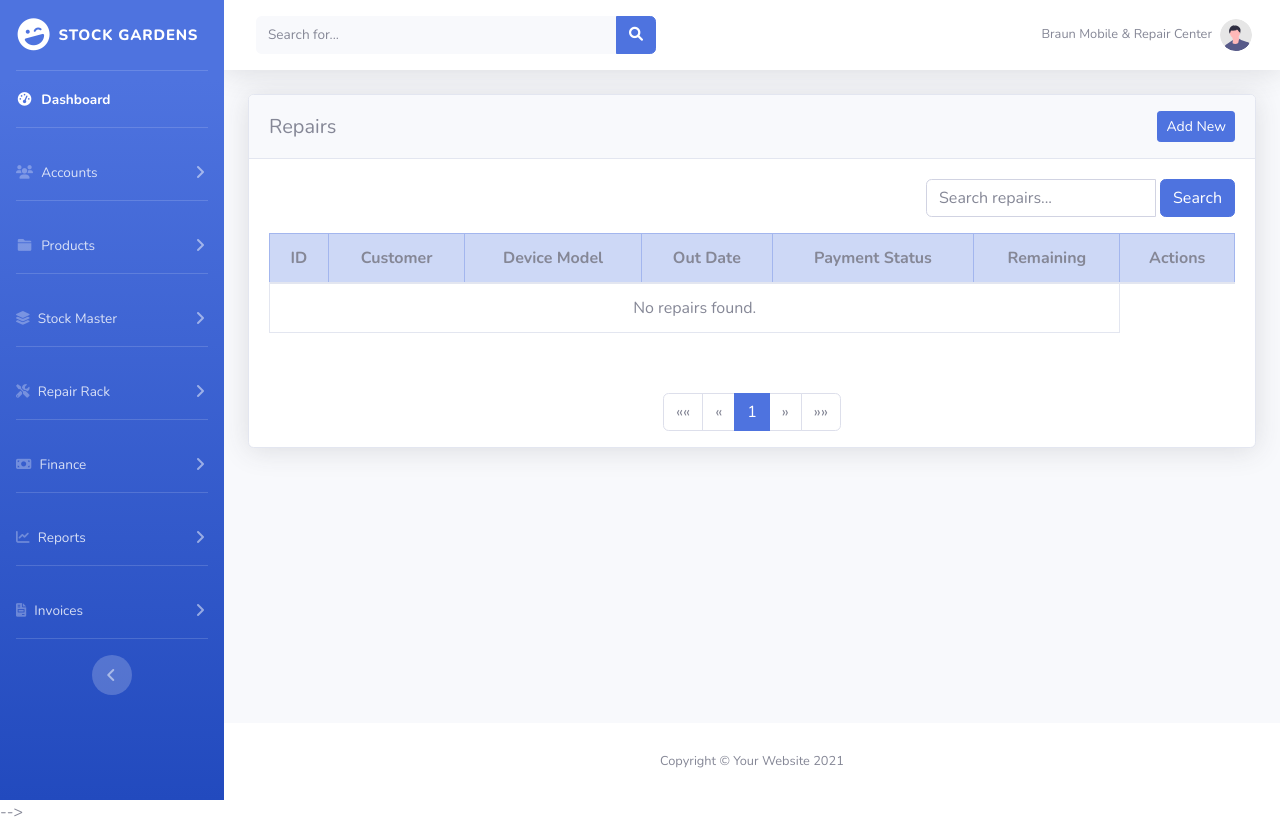
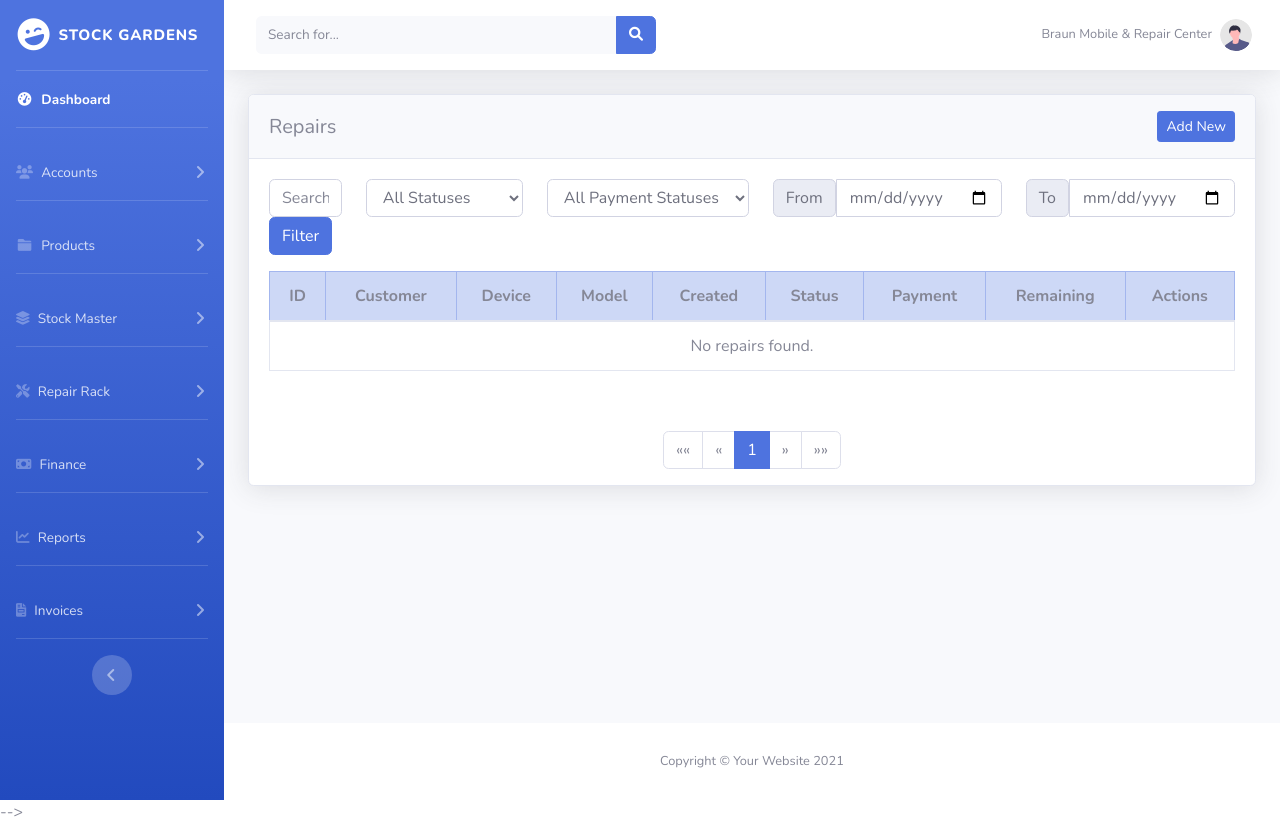
Before and after one commit to shyam-su/StockGarden, a Django app: page /repair/ in a window 1280 px wide. Run offline with Django 5.2, Linux system fonts and the light colour scheme; the visitor is signed in with stand-in values (Sample User, id 1); data that the repository does not hold is empty; some libraries are stand-ins or nearby versions.

Commit message:
filter aaded for repair

```diff
--- a/StockGarden/templates/repair.html
+++ b/StockGarden/templates/repair.html
@@ -10,11 +10,57 @@
                     <a href="{% url 'repair_create' %}" class="btn btn-primary btn-sm">Add New</a>
                 </div>
                 <div class="card-body">
+                    <!-- Search and Filter Form -->
+                    <form method="get" class="mb-3">
+                        <div class="row gx-3 align-items-center">
+                            <!-- Search Field -->
+                            <div class="col">
+                                <input type="text" name="q" class="form-control" placeholder="Search repairs..." value="{{ query }}">
+                            </div>
 
-                    <form method="get" action="{% url 'repair' %}" class="mb-3 d-flex justify-content-end">
-                        <div class="input-group w-auto">
-                            <input type="text" name="q" class="form-control" placeholder="Search repairs..." value="{{ query }}">
-                            <button type="submit" class="btn btn-primary ml-1">Search</button>
+                            <!-- Status Filter -->
+                            <div class="col-auto">
+                                <select name="status" class="form-control">
+                                    <option value="">All Statuses</option>
+                                    {% for value, label in status_choices %}
+                                        <option value="{{ value }}" {% if status_filter == value %}selected{% endif %}>{{ label }}</option>
+                                    {% endfor %}
+                                </select>
+                            </div>
+
+                                <!-- Payment Status Filter -->
+                                <div class="col-auto">
+                                    <select name="payment_status" class="form-control">
+                                        <option value="">All Payment Statuses</option>
+                                        {% for value, label in payment_status_choices %}
+                                            <option value="{{ value }}" {% if payment_status_filter == value %}selected{% endif %}>{{ label }}</option>
+                                        {% endfor %}
+                                    </select>
+                                </div>
+
+                            <!-- From Date -->
+                            <div class="col-auto">
+                                <div class="input-group">
+                                    <span class="input-group-text">From</span>
+                                    <input type="date" name="start_date" class="form-control" value="{{ start_date }}">
+                                </div>
+                            </div>
+
+                            <!-- To Date -->
+                            <div class="col-auto">
+                                <div class="input-group">
+                                    <span class="input-group-text">To</span>
+                                    <input type="date" name="end_date" class="form-control" value="{{ end_date }}">
+                                </div>
+                            </div>
+
+
+
+                            <!-- Filter Button -->
+                            <div class="col-auto">
+                                <button type="submit" class="btn btn-primary w-100">Filter</button>
+                            </div>
+
                         </div>
                     </form>
 
@@ -24,9 +70,11 @@
                                 <tr>
                                     <th>ID</th>
                                     <th>Customer</th>
-                                    <th>Device Model</th>
-                                    <th>Out Date</th>
-                                    <th>Payment Status</th>
+                                    <th>Device</th>
+                                    <th>Model</th>
+                                    <th>Created</th>
+                                    <th>Status</th>
+                                    <th>Payment</th>
                                     <th>Remaining</th>
                                     <th>Actions</th>
                                 </tr>
@@ -36,8 +84,10 @@
                                 <tr>
                                     <td>{{ forloop.counter }}</td>
                                     <td>{{ repair.user.full_name|default:"N/A" }}</td>
+                                    <td>{{ repair.product_name|default:"N/A" }}</td>
                                     <td>{{ repair.device_model|default:"N/A" }}</td>
-                                    <td>{{ repair.out_date|date:"M d, Y"|default:"N/A" }}</td>
+                                    <td>{{ repair.created_at|date:"M d, Y" }}</td>
+                                    <td>{{ repair.get_status_display }}</td>
                                     <td>{{ repair.get_payment_status_display }}</td>
                                     <td>{{ repair.remaining_amount|default:"0.00" }}</td>
                                     <td class="text-center">
@@ -47,29 +97,38 @@
                                 </tr>
                                 {% empty %}
                                 <tr>
-                                    <td colspan="6" class="text-center">No repairs found.</td>
+                                    <td colspan="9" class="text-center">No repairs found.</td>
                                 </tr>
                                 {% endfor %}
                             </tbody>
                         </table>
                     </div>
                 </div>
-                <!-- Pagination -->
+
+                <!-- Updated Pagination matching products template -->
                 <nav class="mt-4">
                     <ul class="pagination justify-content-center">
                         {% if repair.has_previous %}
                         <li class="page-item">
-                            <a class="page-link" href="?page=1" aria-label="First">&laquo;&laquo;</a>
+                            <a class="page-link" href="?page=1{% if query %}&q={{ query }}{% endif %}{% if status_filter %}&status={{ status_filter }}{% endif %}{% if start_date %}&start_date={{ start_date }}{% endif %}{% if end_date %}&end_date={{ end_date }}{% endif %}" aria-label="First">
+                                <span aria-hidden="true">&laquo;&laquo;</span>
+                            </a>
                         </li>
                         <li class="page-item">
-                            <a class="page-link" href="?page={{ repair.previous_page_number }}" aria-label="Previous">&laquo;</a>
+                            <a class="page-link" href="?page={{ repair.previous_page_number }}{% if query %}&q={{ query }}{% endif %}{% if status_filter %}&status={{ status_filter }}{% endif %}{% if start_date %}&start_date={{ start_date }}{% endif %}{% if end_date %}&end_date={{ end_date }}{% endif %}" aria-label="Previous">
+                                <span aria-hidden="true">&laquo;</span>
+                            </a>
                         </li>
                         {% else %}
                         <li class="page-item disabled">
-                            <a class="page-link" href="#" aria-label="First">&laquo;&laquo;</a>
+                            <a class="page-link" href="#" aria-label="First">
+                                <span aria-hidden="true">&laquo;&laquo;</span>
+                            </a>
                         </li>
                         <li class="page-item disabled">
-                            <a class="page-link" href="#" aria-label="Previous">&laquo;</a>
+                            <a class="page-link" href="#" aria-label="Previous">
+                                <span aria-hidden="true">&laquo;</span>
+                            </a>
                         </li>
                         {% endif %}
 
@@ -77,23 +136,31 @@
                             {% if repair.number == num %}
                             <li class="page-item active"><a class="page-link" href="#">{{ num }}</a></li>
                             {% else %}
-                            <li class="page-item"><a class="page-link" href="?page={{ num }}">{{ num }}</a></li>
+                            <li class="page-item"><a class="page-link" href="?page={{ num }}{% if query %}&q={{ query }}{% endif %}{% if status_filter %}&status={{ status_filter }}{% endif %}{% if start_date %}&start_date={{ start_date }}{% endif %}{% if end_date %}&end_date={{ end_date }}{% endif %}">{{ num }}</a></li>
                             {% endif %}
                         {% endfor %}
 
                         {% if repair.has_next %}
                         <li class="page-item">
-                            <a class="page-link" href="?page={{ repair.next_page_number }}" aria-label="Next">&raquo;</a>
+                            <a class="page-link" href="?page={{ repair.next_page_number }}{% if query %}&q={{ query }}{% endif %}{% if status_filter %}&status={{ status_filter }}{% endif %}{% if start_date %}&start_date={{ start_date }}{% endif %}{% if end_date %}&end_date={{ end_date }}{% endif %}" aria-label="Next">
+                                <span aria-hidden="true">&raquo;</span>
+                            </a>
                         </li>
                         <li class="page-item">
-                            <a class="page-link" href="?page={{ repair.paginator.num_pages }}" aria-label="Last">&raquo;&raquo;</a>
+                            <a class="page-link" href="?page={{ repair.paginator.num_pages }}{% if query %}&q={{ query }}{% endif %}{% if status_filter %}&status={{ status_filter }}{% endif %}{% if start_date %}&start_date={{ start_date }}{% endif %}{% if end_date %}&end_date={{ end_date }}{% endif %}" aria-label="Last">
+                                <span aria-hidden="true">&raquo;&raquo;</span>
+                            </a>
                         </li>
                         {% else %}
                         <li class="page-item disabled">
-                            <a class="page-link" href="#" aria-label="Next">&raquo;</a>
+                            <a class="page-link" href="#" aria-label="Next">
+                                <span aria-hidden="true">&raquo;</span>
+                            </a>
                         </li>
                         <li class="page-item disabled">
-                            <a class="page-link" href="#" aria-label="Last">&raquo;&raquo;</a>
+                            <a class="page-link" href="#" aria-label="Last">
+                                <span aria-hidden="true">&raquo;&raquo;</span>
+                            </a>
                         </li>
                         {% endif %}
                     </ul>
--- a/StockGarden/templates/sales.html
+++ b/StockGarden/templates/sales.html
@@ -83,10 +83,10 @@
                                     <td>{{ sale.due_date|date:"M d, Y"|default:"-" }}</td>
                                     <td class="text-center">
                                         <a href="{% url 'sales_update' pk=sale.id %}" class="btn btn-sm btn-success me-1">
-                                            <i class="fas fa-edit"></i>
+                                            Update
                                         </a>
                                         <a href="{% url 'sales_delete' pk=sale.id %}" class="btn btn-sm btn-danger">
-                                            <i class="fas fa-trash"></i>
+                                            Delete
                                         </a>
                                     </td>
                                 </tr>
--- a/StockGarden/views.py
+++ b/StockGarden/views.py
@@ -609,21 +609,50 @@ def SalesDelete(request,pk):
 def RepairList(request):
     try:
         query = request.GET.get('q', '')
-        repair=Repair.objects.all().order_by('id')
+        start_date = request.GET.get('start_date', '')
+        end_date = request.GET.get('end_date', '')
+        status_filter = request.GET.get('status', '')
+        payment_status_filter = request.GET.get('payment_status', '')
+
+        repairs=Repair.objects.all().order_by('id')
 
         if query:
-            repair = repair.filter(
+            repairs = repairs.filter(
                 Q(user__full_name__icontains=query) |  # Customer name
                 Q(device_model__icontains=query) |     # Device model
                 Q(payment_status__icontains=query)
             )
 
-        pagination=Paginator(repair,10)
+
+        # Apply date range filter if dates are provided
+        if start_date:
+            repairs = repairs.filter(created_at__gte=start_date)
+        if end_date:
+            # Add 1 day to include the entire end date
+            from datetime import datetime, timedelta
+            end_date_obj = datetime.strptime(end_date, '%Y-%m-%d') + timedelta(days=1)
+            repairs = repairs.filter(created_at__lte=end_date_obj)
+
+        # Apply status filter if selected
+        if status_filter:
+            repairs = repairs.filter(status=status_filter)
+
+        if payment_status_filter:  # Apply payment status filter
+            repairs = repairs.filter(payment_status=payment_status_filter)
+
+
+        pagination=Paginator(repairs,10)
         page_number=request.GET.get('page')
         page_obj=pagination.get_page(page_number)
         context={
             'repair':page_obj,
             'query': query,
+            'status_choices': Repair.STATUS_CHOICES,
+            'status_filter': status_filter,
+            'payment_status_choices': PaymentStatusChoices.choices,
+            'payment_status_filter': payment_status_filter,
+            'start_date': start_date,
+            'end_date': end_date,
         }
         return render(request, 'repair.html',context)
     except Exception as e:
```
